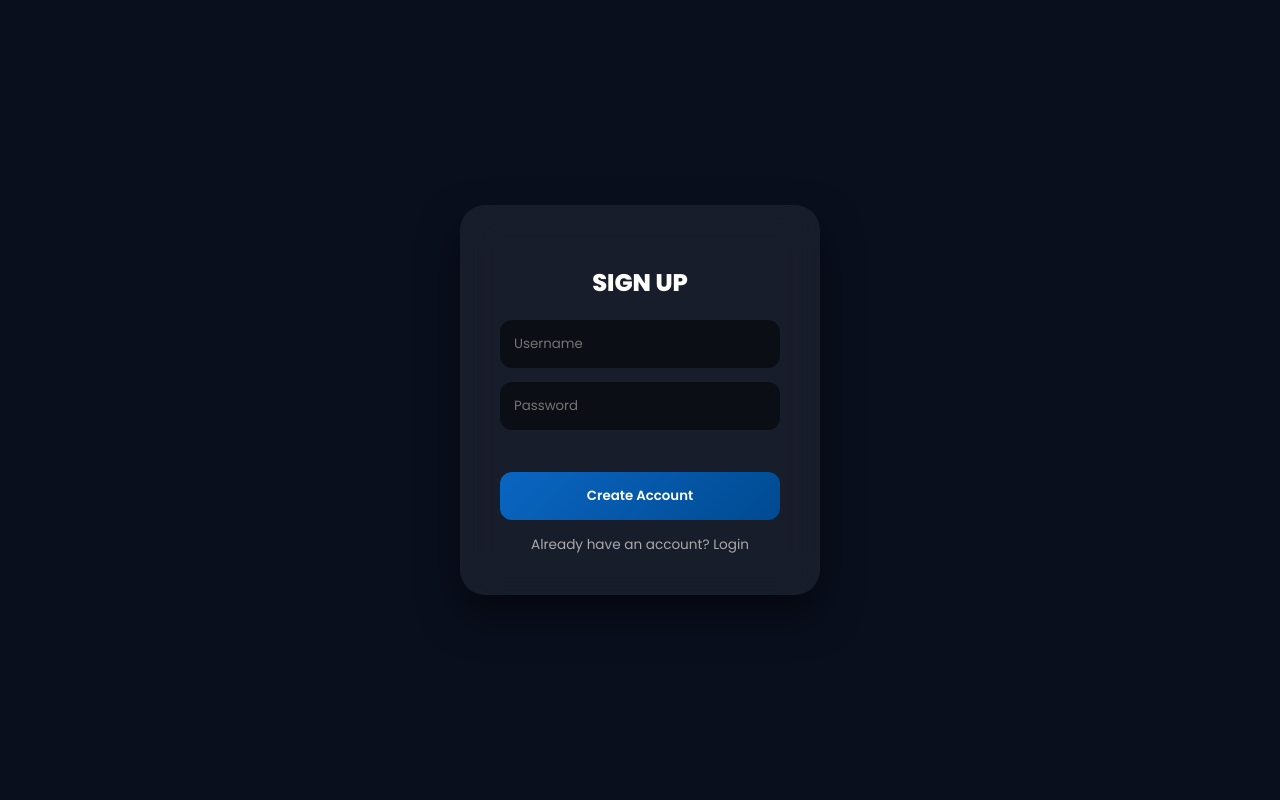
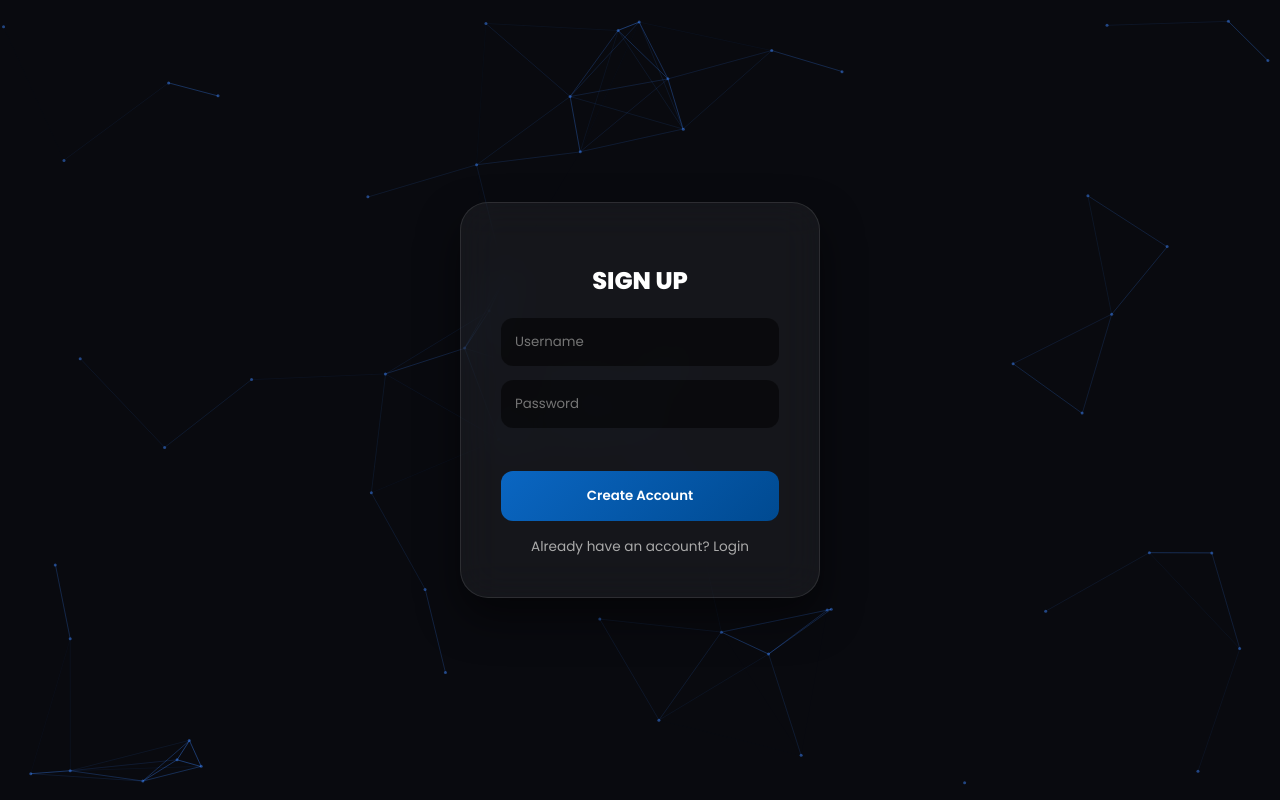
Before and after one commit to charan23bce20122-maker/sudoko6x6-online, a plain HTML site: page index.html in a window 1280 px wide. Drawn offline with Linux system fonts and the light colour scheme.

Commit message:
Update index.html

```diff
--- a/index.html
+++ b/index.html
@@ -4,64 +4,93 @@
   <meta charset="UTF-8">
   <meta name="viewport" content="width=device-width, initial-scale=1.0">
 
-<title>Sudoku 6x6 - Login</title>
+  <title>Sudoku 6x6</title>
 
+  <!-- Fonts -->
   <link href="https://fonts.googleapis.com/css2?family=Poppins:wght@400;600;800&display=swap" rel="stylesheet">
 
+  <!-- Firebase -->
   <script src="https://www.gstatic.com/firebasejs/9.22.1/firebase-app-compat.js"></script>
   <script src="https://www.gstatic.com/firebasejs/9.22.1/firebase-database-compat.js"></script>
+
+  <!-- Password Hash -->
   <script src="https://cdnjs.cloudflare.com/ajax/libs/js-sha256/0.9.0/sha256.min.js"></script>
 
   <style>
     * { font-family: 'Poppins', sans-serif; box-sizing: border-box; }
-body { margin:0; background:#0a0f1e; color:white; height:100vh; display:flex; align-items:center; justify-content:center; }
 
-.card {
-  width:360px;
-  padding:40px;
-  border-radius:25px;
-  background:rgba(255,255,255,0.06);
-  backdrop-filter: blur(20px);
-  box-shadow:0 20px 40px rgba(0,0,0,.5);
-  text-align:center;
+    body {
+      margin: 0;
+      background: #090a0f;
+      color: white;
+      overflow: hidden;
     }
 
-h2 { font-weight:800; margin-bottom:20px; }
+    /* 🔥 BACKGROUND CANVAS */
+    #bgCanvas {
+      position: fixed;
+      inset: 0;
+      z-index: 0;
+    }
+
+    .center-box {
+      position: absolute;
+      top: 50%;
+      left: 50%;
+      transform: translate(-50%, -50%);
+      z-index: 1;
+    }
+
+    .glass-card {
+      width: 360px;
+      padding: 40px;
+      border-radius: 28px;
+      background: rgba(255,255,255,0.05);
+      backdrop-filter: blur(20px);
+      border: 1px solid rgba(255,255,255,0.1);
+      box-shadow: 0 20px 40px rgba(0,0,0,0.5);
+      text-align: center;
+    }
+
+    h2 {
+      margin-bottom: 20px;
+      font-weight: 800;
+    }
 
     input {
-  width:100%;
-  padding:14px;
-  margin-bottom:14px;
-  border-radius:12px;
-  border:none;
-  background:rgba(0,0,0,.5);
-  color:white;
-  outline:none;
+      width: 100%;
+      padding: 14px;
+      margin-bottom: 14px;
+      border-radius: 12px;
+      border: none;
+      background: rgba(0,0,0,0.5);
+      color: white;
+      outline: none;
     }
 
     button {
-  width:100%;
-  padding:14px;
-  border-radius:12px;
-  border:none;
-  background:linear-gradient(135deg,#0a66c2,#004a91);
-  color:white;
-  font-weight:600;
-  cursor:pointer;
+      width: 100%;
+      padding: 15px;
+      border-radius: 12px;
+      border: none;
+      cursor: pointer;
+      background: linear-gradient(135deg,#0a66c2,#004a91);
+      color: white;
+      font-weight: 600;
     }
 
-.toggle {
-  margin-top:15px;
-  font-size:0.85rem;
-  color:#aaa;
-  cursor:pointer;
+    .toggle-link {
+      margin-top: 16px;
+      font-size: 0.85rem;
+      color: #aaa;
+      cursor: pointer;
     }
 
-#msg {
-  min-height:18px;
-  margin-bottom:10px;
-  font-size:0.8rem;
-  font-weight:600;
+    .status-msg {
+      min-height: 1.2rem;
+      margin-bottom: 10px;
+      font-size: 0.8rem;
+      font-weight: 600;
     }
   </style>
 </head>
@@ -75,20 +104,28 @@ if (localStorage.getItem("gamerName")) {
   }
 </script>
 
-<div class="card">
-  <h2 id="title">SIGN UP</h2>
+<!-- 🔥 BACKGROUND -->
+<canvas id="bgCanvas"></canvas>
 
-  <input id="username" placeholder="Username" maxlength="15">
-  <input id="password" type="password" placeholder="Password">
+<div class="center-box">
+  <div class="glass-card">
+    <h2 id="formTitle">SIGN UP</h2>
 
-  <div id="msg"></div>
+    <input id="userInput" placeholder="Username" maxlength="15">
+    <input id="passInput" type="password" placeholder="Password">
 
-  <button id="btn" onclick="submitForm()">Create Account</button>
+    <div id="statusMsg" class="status-msg"></div>
 
-  <div class="toggle" onclick="toggleMode()" id="toggleText">
-    Already have an account? Login
+    <button id="mainBtn" onclick="handleSubmit()">Create Account</button>
+
+    <div class="toggle-link" onclick="toggleMode()">
+      <span id="toggleText">Already have an account? Login</span>
     </div>
   </div>
+</div>
+
+<!-- 🎨 BACKGROUND ANIMATION SCRIPT -->
+<script src="motion.js"></script>
 
 <script>
   const firebaseConfig = {
@@ -97,23 +134,25 @@ const firebaseConfig = {
   firebase.initializeApp(firebaseConfig);
   const db = firebase.database();
 
-let loginMode = false;
+  let isLoginMode = false;
 
   function toggleMode() {
-  loginMode = !loginMode;
-  title.innerText = loginMode ? "WELCOME BACK" : "SIGN UP";
-  btn.innerText = loginMode ? "Login" : "Create Account";
-  toggleText.innerText = loginMode ? "New player? Create Account" : "Already have an account? Login";
-  msg.innerText = "";
+    isLoginMode = !isLoginMode;
+    formTitle.innerText = isLoginMode ? "WELCOME BACK" : "SIGN UP";
+    mainBtn.innerText = isLoginMode ? "Login" : "Create Account";
+    toggleText.innerText = isLoginMode
+      ? "New player? Create Account"
+      : "Already have an account? Login";
+    statusMsg.innerText = "";
   }
 
-async function submitForm() {
-  const user = username.value.trim();
-  const pass = password.value.trim();
+  async function handleSubmit() {
+    const user = userInput.value.trim();
+    const pass = passInput.value.trim();
 
     if (user.length < 3 || pass.length < 4) {
-    msg.innerText = "Too short username or password";
-    msg.style.color = "red";
+      statusMsg.innerText = "Username or password too short";
+      statusMsg.style.color = "red";
       return;
     }
 
@@ -121,27 +160,27 @@ async function submitForm() {
     const ref = db.ref("players/" + user);
     const snap = await ref.once("value");
 
-  if (loginMode) {
+    if (isLoginMode) {
       if (snap.exists() && snap.val().password === hash) {
         localStorage.setItem("gamerName", user);
         localStorage.setItem("coins", snap.val().coins || 50);
-      msg.innerText = "Login successful!";
-      msg.style.color = "#00ff88";
+        statusMsg.innerText = "Login successful!";
+        statusMsg.style.color = "#00ff88";
         setTimeout(() => window.location.replace("main.html"), 800);
       } else {
-      msg.innerText = "Invalid login details";
-      msg.style.color = "red";
+        statusMsg.innerText = "Invalid login";
+        statusMsg.style.color = "red";
       }
     } else {
       if (snap.exists()) {
-      msg.innerText = "User already exists";
-      msg.style.color = "red";
+        statusMsg.innerText = "User already exists";
+        statusMsg.style.color = "red";
       } else {
         await ref.set({ username: user, password: hash, coins: 50 });
         localStorage.setItem("gamerName", user);
         localStorage.setItem("coins", 50);
-      msg.innerText = "Account created!";
-      msg.style.color = "#00ff88";
+        statusMsg.innerText = "Account created!";
+        statusMsg.style.color = "#00ff88";
         setTimeout(() => window.location.replace("main.html"), 800);
       }
     }
```
Lines whose indentation alone changed are shown as unchanged.
